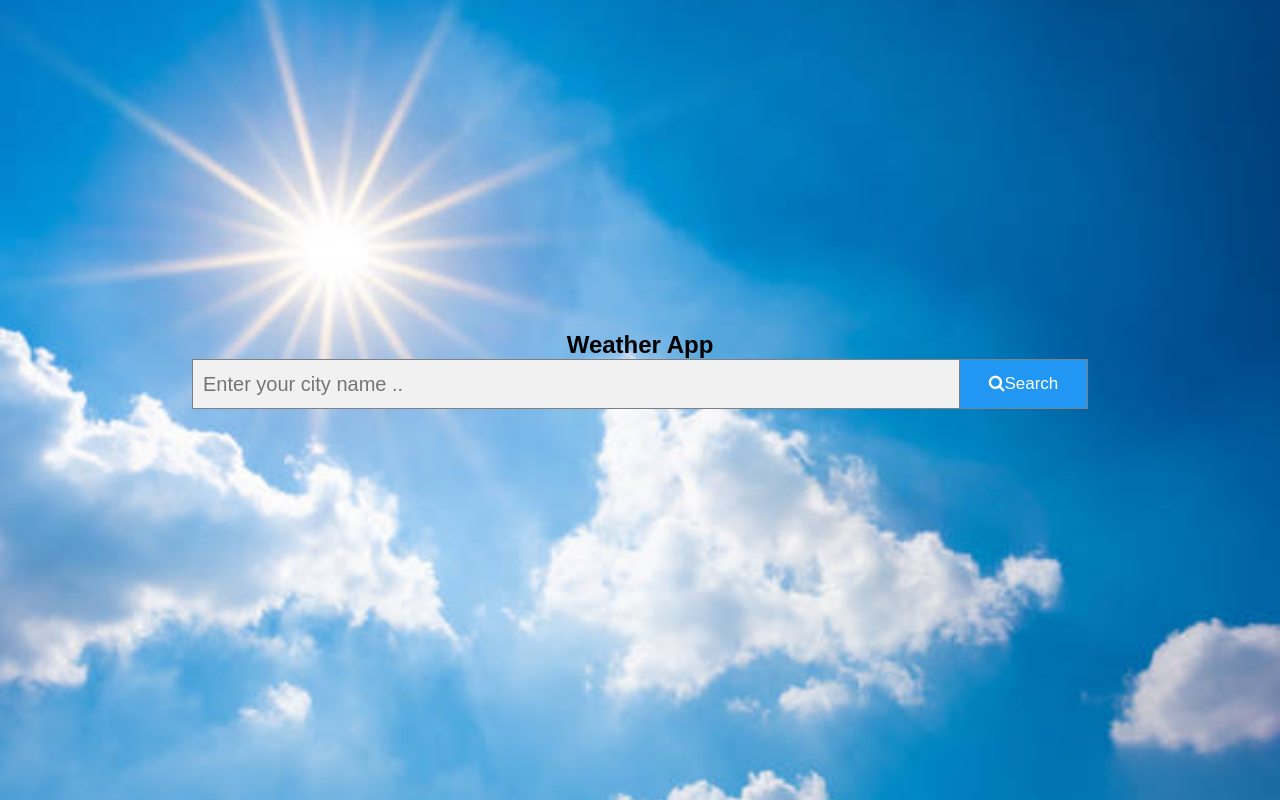
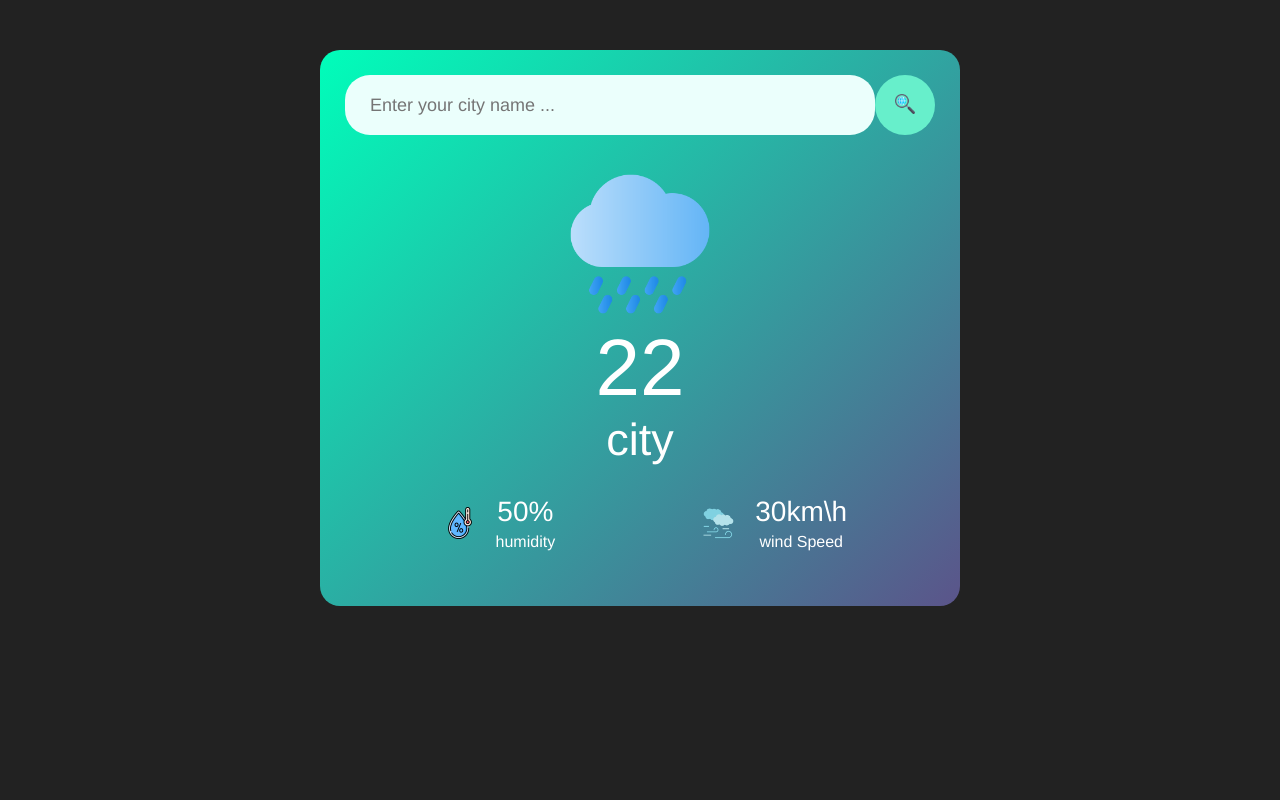
Before and after one commit to Tarun45GitHub/Weather_Application, a plain HTML site: page index.html in a window 1280 px wide. Drawn offline with Linux system fonts and the light colour scheme.

Commit message:
weathe image update

```diff
--- a/index.html
+++ b/index.html
@@ -1,25 +1,44 @@
 <!DOCTYPE html>
-<html>
-  <head>
-    <title id="name">Weather App</title>
-    <link rel="stylesheet" href="style.css">
-    <link rel="stylesheet" href="https://cdnjs.cloudflare.com/ajax/libs/font-awesome/4.7.0/css/font-awesome.min.css">
-
-  </head>
-  <body>
-    <div id="weather_container">
-      <div class="heading">
-        <h2>Weather App</h2>
+<html lang="en">
+<head>
+  <meta charset="UTF-8">
+  <meta name="viewport" content="width=device-width, initial-scale=1.0">
+  <title>Weather App</title>
+  <link rel="shortcut icon" href="img/Weather_fabicon.png" type="image/x-icon">
+  <link rel="stylesheet" href="style.css">
+</head>
+<body>
+  <div class="main">
+    <div class="container">
+      <div class="search">
+        <input type="text" placeholder="Enter your city name ...">
+        <button > <img class="serct" src="img/search-engine.png" alt=""></button>
       </div>
-      <div id="location_from">
-          <input type="text" placeholder="Enter your city name .." name="search" id="location_input">
-          <button type="submit" id="search_Btn"><i class="fa fa-search"></i>Search</button>
-      </div>
-      <div id="weather_data">
-        <h2 id="data_name"></h2>
-        <div id="data_details"></div>
+      <div class="weather">
+        <h3 class="sky"></h3>
+        <img src="img/heavy-rain.png" alt="" class="weathericon">
+        <h1 class="temp">22</h1>
+        <h2 class="city">city</h2>
+        <div class="details">
+          <div class="col">
+            <img src="img/humidity.png" alt="" class="col-icon">
+            <div>
+              <p class="humidity">50%</p>
+              <p>humidity</p>
+            </div>
+          </div>
+          <div class="col">
+            <img src="img/windy.png" alt="" class="col-icon">
+            <div>
+              <p class="wind">30km\h</p>
+              <p>wind Speed</p>
+            </div>
+          </div>
+        </div>
       </div>
     </div>
-    <script src="script.js"></script>
-  </body>
+  </div>
+</body>
+<script src="script.js"></script>
 </html>
+<!-- https://api.openweathermap.org/data/2.5/weather?q={city name}&appid={API key} -->
--- a/script.js
+++ b/script.js
@@ -1,13 +1,9 @@
-const location_input=document.getElementById("location_input");
-const search_Btn=document.getElementById("search_Btn");
-const weather_data=document.getElementById("weather_data");
-const data_name=document.getElementById("data_name");
-const data_details=document.getElementById("data_details");
-
-
-
-// const request_url=`http://api.weatherapi.com/v1/current.json?key=1da33a757e3043d98be131231230103&q=$london&aqi=yes`
-// const request_url=`http://api.openweathermap.org/data/2.5/weather?q=${location_input}&appid=${apiKey}&units=metric`
+// const city=document.querySelector(".city");
+// const temperature=document.querySelector(".temp");
+// const humidity=document.querySelector(".humidity");
+// const wind=document.querySelector(".wind");
+// const searchBox=document.querySelector(".search input");
+// const searchBtn=document.querySelector(".search button");
 
 async function getWheather(City_Name){
   const apiKey="267718b976e74b3e638e57314f7971b4"
@@ -16,19 +12,48 @@ async function getWheather(City_Name){
   return await response.json();
 }
 
-search_Btn.addEventListener('click',async()=>{
-  const City_Name=location_input.value;
-  const data=await getWheather(City_Name);
-  console.log(data);
-  if(data.name==undefined){
-    data_name.innerHTML=`City not found`;
-    data_details.innerText=``;
+document.querySelector(".search button")
+.addEventListener("click",async()=>{
+  const City_Name=document.querySelector(".search input").value;
+  // console.log(City_Name);
+  if(City_Name!=null) {
+    var data = await getWheather(City_Name);
+    console.log(data);
+    if(data.name==undefined){
+      document.querySelector(".city").innerHTML="city not found"
+    }
+    else{
+      document.querySelector(".city").innerHTML=data.name;
+      document.querySelector(".wind").innerHTML=data.wind.speed+"km\h";
+      document.querySelector(".temp").innerHTML=data.main.temp+"°C";
+      document.querySelector(".humidity").innerHTML=data.main.humidity+"%";
+      document.querySelector(".sky").innerHTML=data.weather[0].main;
+      const weathericon=document.querySelector(".weathericon")
+      // console.log(typeof(data.weather[0].main));
+      switch(data.weather[0].main){
+        case "Clouds":
+          weathericon.src="img/cloudy.png";
+          console.log("Clouds");
+          break;
+        case "Rain":
+          weathericon.src="img/heavy-rain.png";
+          console.log("Rain");
+          break;
+        case "Clear":
+          weathericon.src="img/Weather_fabicon.png";
+          console.log("Clear");
+          break;
+        case "Drizzle":
+          weathericon.src="img/rain.png";
+          console.log("Drizzle");
+          break;
+        default:
+         weathericon.src="";
+
+      }
+
+    }
   }
 
- else{ data_name.innerHTML=`Weather of ${data.name}`;
-  data_details.innerText=`Sky Conditions: ${data.weather[0].description}
-                       Temperature: ${data.main.temp}C
-                       Humidity:${data.main.humidity}%
-                       Wind Speed: ${data.wind.speed }km/h`;}
 
 })
--- a/style.css
+++ b/style.css
@@ -1,74 +1,89 @@
 *{
   margin: 0;
   padding: 0;
+  font-family: 'Franklin Gothic Medium', 'Arial Narrow', Arial, sans-serif;
   box-sizing: border-box;
-    font-family:Arial, Helvetica, sans-serif;
 }
-  /* Style the search field */
-#location_from input[type=text] {
-    padding: 10px;
-    font-size: 20px;
-    border: 1px solid grey;
-    float: left;
-    width: 60vw;
-    background: #f1f1f1;
-    height: 50px;
+body{
+  background:#222;
+  width:100vw;
+  height:100vh;
 }
-
-  /* Style the submit button */
-  #location_from button {
-    float: left;
-    width: 10vw;
-    padding: 10px;
-    background: #2196F3;
-    color: white;
-    font-size: 17px;
-    border: 1px solid grey;
-    border-left: none; /* Prevent double borders */
-    cursor: pointer;
-    height: 50px;
+.main{
+  display: flex;
+  justify-content: center;
+  align-content: center;
+  padding-top: 50px;
 }
-
-  #location_from button:hover {
-    background: #0b7dda;
+.container{
+  width: 50%;
+  background:linear-gradient(135deg,#00feba,#5b548a);
+  color:#fff;
+  border-radius: 20px;
+  padding: 25px;
+  text-align: center;
 }
-
-  /* Clear floats */
-  #location_from::after {
-    content: "";
-    clear: both;
-    display: table;
-  }
-
-body{
-    background-image: url(weather_background.jpg);
-    background-repeat: no-repeat;
-    background-position: center;
-    background-size: cover;
-    width: 100vw;
-    height: 100vh;
-}
-#weather_container{
-    height: 100%;
+.search{
   width: 100%;
   display: flex;
   align-items: center;
-    justify-content: center;
-    flex-direction: column;
+  justify-content: space-between;
 }
-#location_input{
-    height: 2rem;
-    width: 20rem;
-    font-size: 20px;
+.search input{
+  border: 0;
+  outline: 0;
+  background: #ebfffc;
+  color:#555;
+  border-radius: 25px;
+  width: 90%;
+  padding:10px 25px;
+  height: 60px;
+  font-size: 18px;
 }
-#weather_data{
-    margin: 20px;
-    padding: 10px;
+.search button{
+  border: 0;
+  background: #67efcb;
+  color:#f6eeee;
+  border-radius: 50%;
+  width: 60px;
+  height: 60px;
+  cursor: pointer;
+  align-items: center;
+}
+.search button img{
+  height: 20px ;
+  width: 20px;
+}
+.weathericon{
+  margin-top: 30px;
+  width: 25%;
+}
+.weather h1{
+  font-size: 80px;
+  font-weight: 400;
+}
+.weather h2{
+  font-size: 45px;
+  font-weight: 500;
+}
+.details{
   display: flex;
   align-items: center;
+  justify-content: space-around;
+  padding: 0 20px;
+}
+.col{
+  padding: 30px;
+  display: flex;
   justify-content: center;
-    flex-direction: column;
+  align-items: center;
+  text-align: center;
 }
-.data_name{
-   background-color: aqua;
+.col-icon{
+  width: 15%;
+  margin-right: 20px;
 }
+.humidity,.wind,.sky{
+  font-size: 28px;
+  margin-bottom: 5px;
+}
```
Also changed, not shown: img/Weather_fabicon.png (added), img/cloudy.png (added), img/heavy-rain.png (added), img/humidity.png (added), img/rain.png (added), img/search-engine.png (added), img/windy.png (added). Lines whose indentation alone changed are shown as unchanged.
